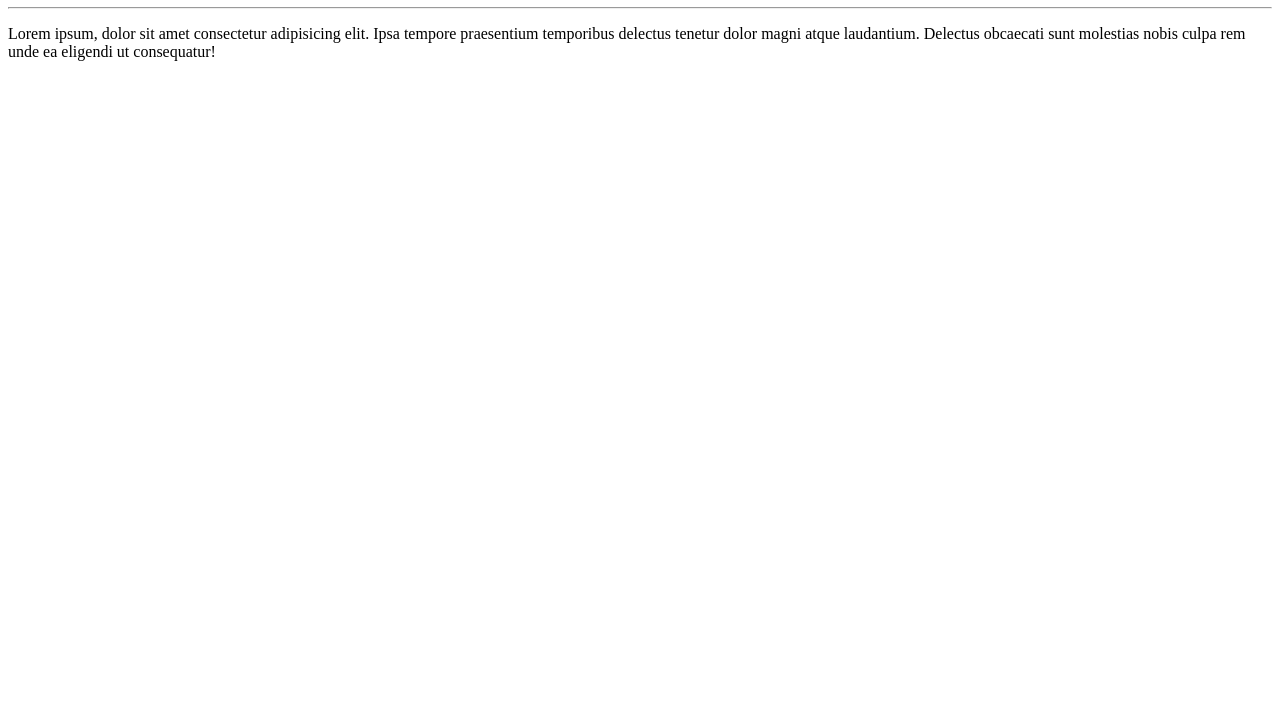
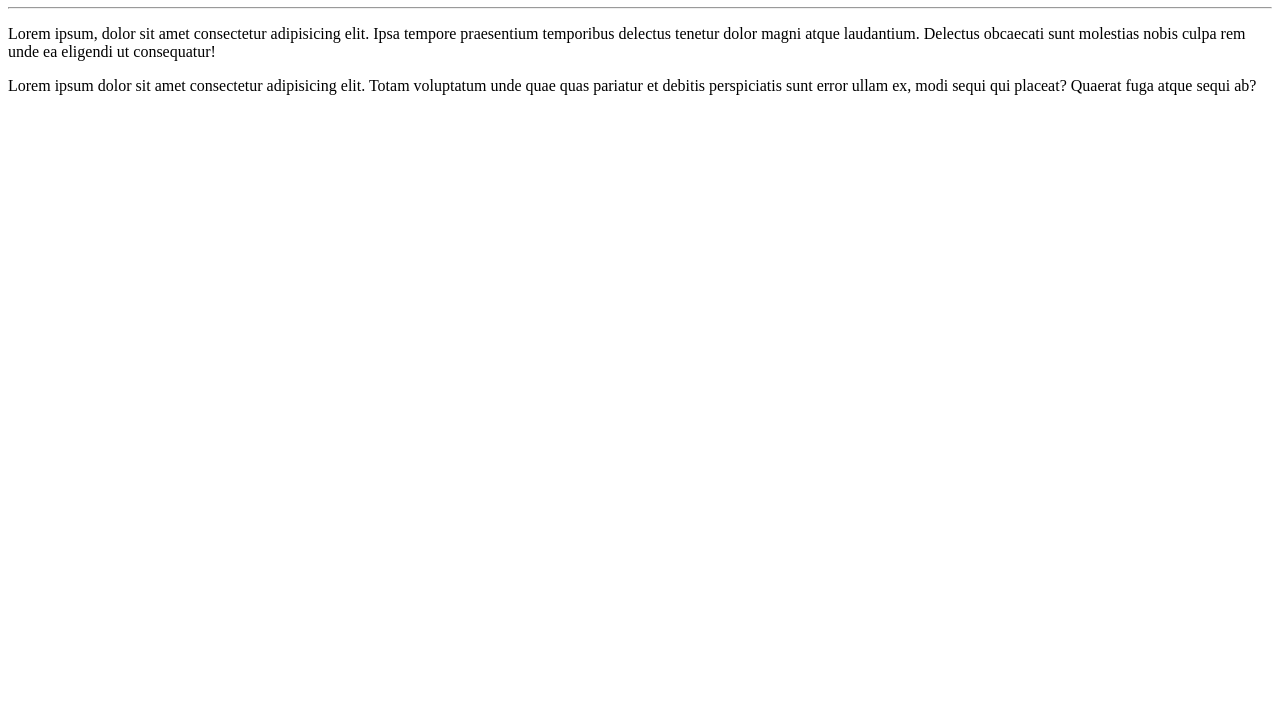
Before and after one commit to Lucas-Valerio/Ola-Mundo, a plain HTML site: page Site-Exemplo/Index.html in a window 1280 px wide. Shown: the part 73-800 px from the top of the page. Drawn offline with Linux system fonts and the light colour scheme.

Commit message:
Adcionando um Parágrafo

```diff
--- a/Site-Exemplo/Index.html
+++ b/Site-Exemplo/Index.html
@@ -9,5 +9,6 @@
     <h1>Olá, Mundo!</h1>
     <hr>
     <p>Lorem ipsum, dolor sit amet consectetur adipisicing elit. Ipsa tempore praesentium temporibus delectus tenetur dolor magni atque laudantium. Delectus obcaecati sunt molestias nobis culpa rem unde ea eligendi ut consequatur!</p>
+    <p>Lorem ipsum dolor sit amet consectetur adipisicing elit. Totam voluptatum unde quae quas pariatur et debitis perspiciatis sunt error ullam ex, modi sequi qui placeat? Quaerat fuga atque sequi ab?</p>
 </body>
 </html>
```
